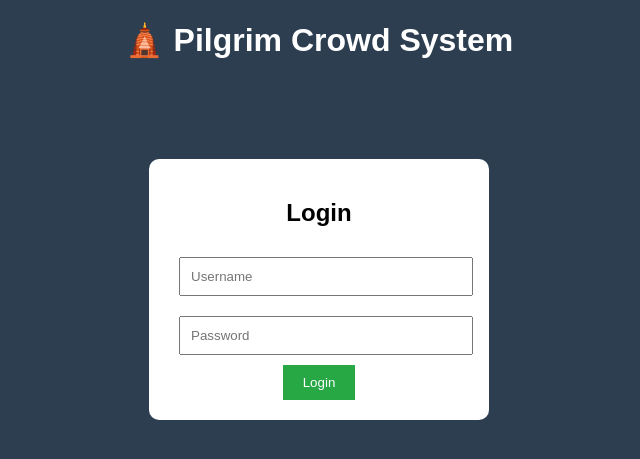
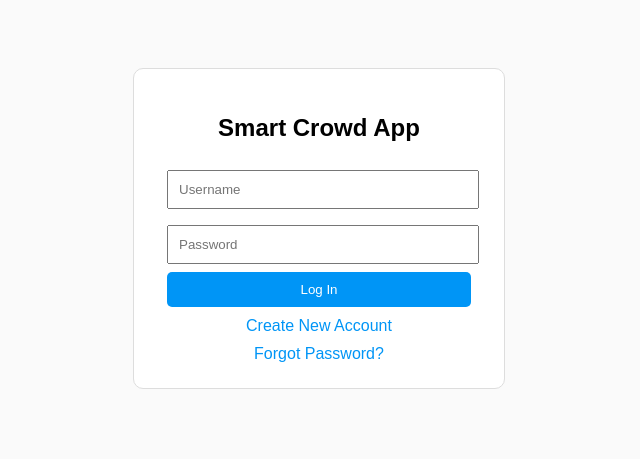
Before and after one commit to omjagtap24-oss/crowd-detection-app, a Flask app: page / in a window 1280 px wide. Shown: the top 459 px of the page, without its empty margins (321-961 px from the left). Run offline with Flask 3, Linux system fonts and the light colour scheme.

Commit message:
Update login.html

```diff
--- a/templates/login.html
+++ b/templates/login.html
@@ -2,53 +2,107 @@
 <html>
 <head>
 <title>Login</title>
-
 <style>
-        body {
-            font-family: Arial;
-            background: #2c3e50;
-            color: white;
-            text-align: center;
+body{
+font-family:Arial;
+background:#fafafa;
+text-align:center;
+padding-top:60px;
 }
-
-        .box {
-            background: white;
-            color: black;
-            width: 300px;
-            margin: 100px auto;
-            padding: 20px;
-            border-radius: 10px;
+.box{
+width:320px;
+margin:auto;
+padding:25px;
+border:1px solid #ddd;
+background:white;
+border-radius:10px;
 }
-
-        input {
-            width: 90%;
-            padding: 10px;
-            margin: 10px;
+input{
+width:90%;
+padding:10px;
+margin:8px;
 }
-
-        button {
-            padding: 10px 20px;
-            background: #28a745;
-            color: white;
-            border: none;
-            cursor: pointer;
+button{
+width:95%;
+padding:10px;
+background:#0095f6;
+color:white;
+border:none;
+border-radius:5px;
+cursor:pointer;
+}
+a{
+display:block;
+margin-top:10px;
+color:#0095f6;
+cursor:pointer;
+text-decoration:none;
+}
+.hidden{
+display:none;
 }
 </style>
 </head>
-
 <body>
 
-    <h1>🛕 Pilgrim Crowd System</h1>
+<div class="box">
 
-    <div class="box">
-        <h2>Login</h2>
+<h2>Smart Crowd App</h2>
 
-        <form method="POST" action="/login">
-            <input type="text" name="username" placeholder="Username" required><br>
-            <input type="password" name="password" placeholder="Password" required><br>
-            <button type="submit">Login</button>
+<!-- LOGIN -->
+<div id="loginBox">
+<form action="/login" method="POST">
+<input type="text" name="username" placeholder="Username" required>
+<input type="password" name="password" placeholder="Password" required>
+<button type="submit">Log In</button>
 </form>
+
+<a onclick="showSignup()">Create New Account</a>
+<a onclick="showForgot()">Forgot Password?</a>
 </div>
+
+<!-- SIGNUP -->
+<div id="signupBox" class="hidden">
+<form action="/signup" method="POST">
+<input type="text" name="username" placeholder="Create Username" required>
+<input type="password" name="password" placeholder="Create Password" required>
+<button type="submit">Sign Up</button>
+</form>
+
+<a onclick="showLogin()">Back to Login</a>
+</div>
+
+<!-- FORGOT -->
+<div id="forgotBox" class="hidden">
+<form action="/forgot" method="POST">
+<input type="text" name="username" placeholder="Enter Username" required>
+<button type="submit">Recover Password</button>
+</form>
+
+<a onclick="showLogin()">Back to Login</a>
+</div>
+
+</div>
+
+<script>
+function showSignup(){
+document.getElementById("loginBox").style.display="none";
+document.getElementById("signupBox").style.display="block";
+document.getElementById("forgotBox").style.display="none";
+}
+
+function showForgot(){
+document.getElementById("loginBox").style.display="none";
+document.getElementById("signupBox").style.display="none";
+document.getElementById("forgotBox").style.display="block";
+}
+
+function showLogin(){
+document.getElementById("loginBox").style.display="block";
+document.getElementById("signupBox").style.display="none";
+document.getElementById("forgotBox").style.display="none";
+}
+</script>
 
 </body>
 </html>
```
Lines whose indentation alone changed are shown as unchanged.
